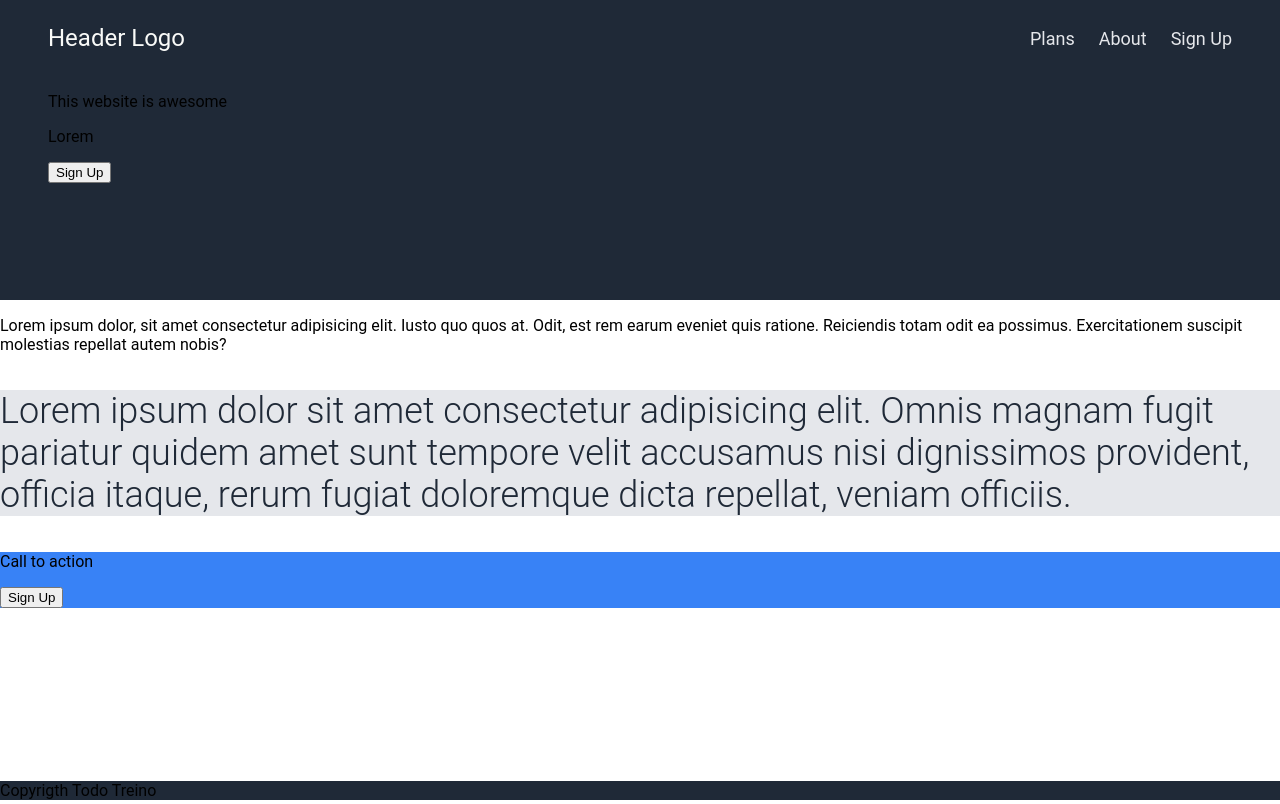
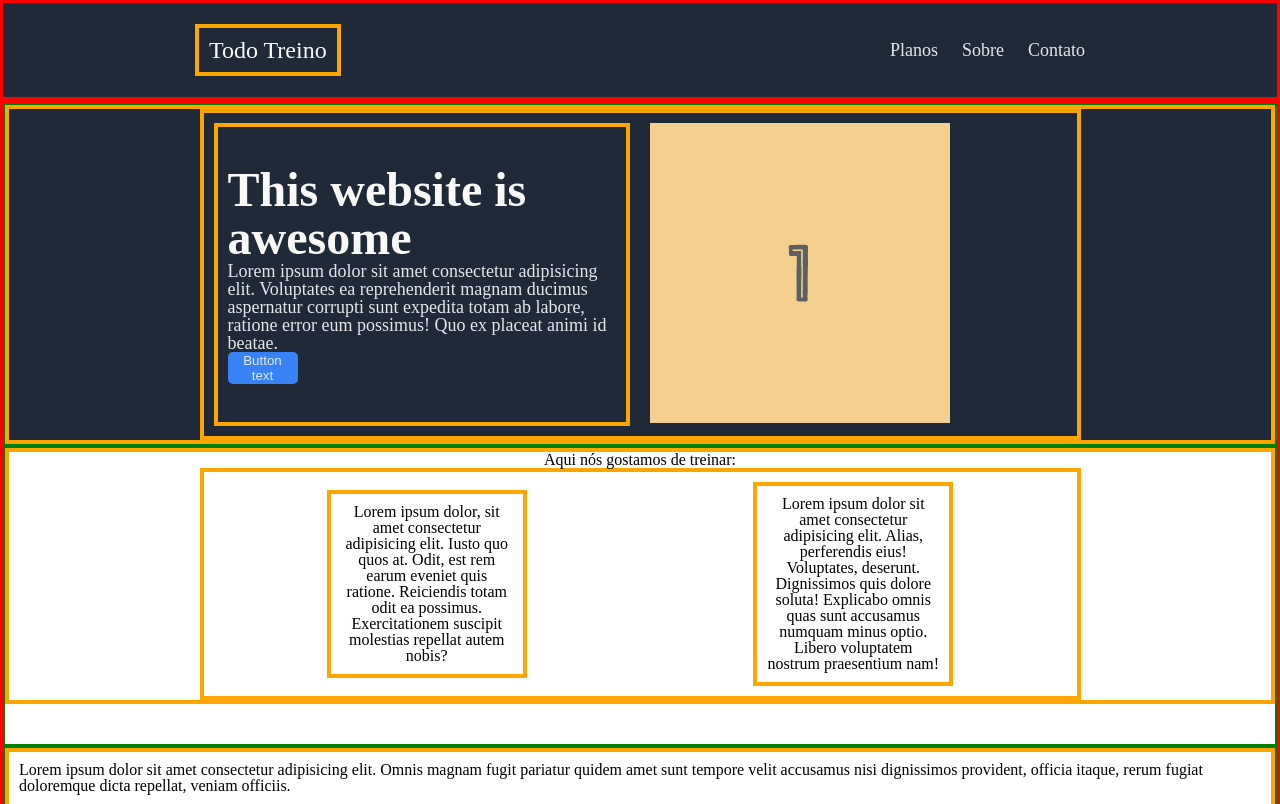
Before and after one commit to lucpax/odin-landing-page, a plain HTML site: page index.html in a window 1280 px wide. Shown: the top 804 px of the page. Drawn offline with Linux system fonts and the light colour scheme.

Commit message:
change the layout

```diff
--- a/index.html
+++ b/index.html
@@ -7,42 +7,77 @@
     <link rel="stylesheet" href="style.css">
 </head>
 <body>
+    <header>
+        <div class="logo">
+            <h1>Todo Treino</h1>
+        </div>
+        <nav>
+            <ul>
+                <li>Planos</li>
+                <li>Sobre</li>
+                <li>Contato</li>
+            </ul>
+        </nav>
+    </header>
+
+
+
+    <main>
+        <section>
             <div class="hero">
-    <div class="header">
-        <p>Header Logo</p>
-        <div class="header-links">
-        <ul>
-            <li>Plans</li>
-            <li>About</li>
-            <li>Sign Up</li>
-        </ul>
+
+                <div class="hero-module">
+
+                    <div class="welcome-text">
+                        <h1 class="hero-title">This website is awesome</h1>
+                        <p class="hero-text">Lorem ipsum dolor sit amet consectetur adipisicing elit. Voluptates ea reprehenderit magnam ducimus aspernatur corrupti sunt expedita totam ab labore, ratione error eum possimus! Quo ex placeat animi id beatae.</p>
+                        <button href="#">Button text</button>
                     </div>
+
+                    <picture>
+                        <img src="img/one.svg" alt="teste">
+                    </picture>
+
                 </div>
-    <div class="hero-text">
-        <p>This website is awesome</p>
-        <p>Lorem</p>
-    <button>Sign Up</button>
-    <!-- <img> -->
+
             </div>
-    </div>
-    <div class="content">
+        </section>
+        <section>
             <div class="information">
+                <h2 class="information-title">Aqui nós gostamos de treinar:</h2>
+                <div class="info-items-container">
                     <div class="info-item">
                         <p>Lorem ipsum dolor, sit amet consectetur adipisicing elit. Iusto quo quos at. Odit, est rem earum eveniet quis ratione. Reiciendis totam odit ea possimus. Exercitationem suscipit molestias repellat autem nobis?</p>
                     </div>
+                    <div class="info-item">
+                        <p>Lorem ipsum dolor sit amet consectetur adipisicing elit. Alias, perferendis eius! Voluptates, deserunt. Dignissimos quis dolore soluta! Explicabo omnis quas sunt accusamus numquam minus optio. Libero voluptatem nostrum praesentium nam!</p>
                     </div>
+                </div>
+            </div>
+        </section>
+        <section>
             <div class="quote">
                 <p class="quote-text">Lorem ipsum dolor sit amet consectetur adipisicing elit. Omnis magnam fugit pariatur quidem amet sunt tempore velit accusamus nisi dignissimos provident, officia itaque, rerum fugiat doloremque dicta repellat, veniam officiis.</p>
             </div>
-    <div class="cta-container">
+
+        </section>
+        <section>
             <div class="cta">
-            <p>Call to action</p>
-            <button>Sign Up</button>
+                <div class="cta-banner">
+                    <p>call to action</p>
+                    <button>Sign up</button>
                 </div>
             </div>
-    </div>
-    <div class="footer">
-        Copyrigth Todo Treino
-    </div>
+        </section>
+
+    </main>
+
+    <footer><p>Copyrigth Todo Treino</p></footer>
+
+
+
+
+
+
 </body>
 </html>
--- /dev/null
+++ b/meyer-reset.css
@@ -0,0 +1,48 @@
+/* http://meyerweb.com/eric/tools/css/reset/
+   v2.0 | 20110126
+   License: none (public domain)
+*/
+
+html, body, div, span, applet, object, iframe,
+h1, h2, h3, h4, h5, h6, p, blockquote, pre,
+a, abbr, acronym, address, big, cite, code,
+del, dfn, em, img, ins, kbd, q, s, samp,
+small, strike, strong, sub, sup, tt, var,
+b, u, i, center,
+dl, dt, dd, ol, ul, li,
+fieldset, form, label, legend,
+table, caption, tbody, tfoot, thead, tr, th, td,
+article, aside, canvas, details, embed,
+figure, figcaption, footer, header, hgroup,
+menu, nav, output, ruby, section, summary,
+time, mark, audio, video {
+	margin: 0;
+	padding: 0;
+	border: 0;
+	font-size: 100%;
+	font: inherit;
+	vertical-align: baseline;
+}
+/* HTML5 display-role reset for older browsers */
+article, aside, details, figcaption, figure,
+footer, header, hgroup, menu, nav, section {
+	display: block;
+}
+body {
+	line-height: 1;
+}
+ol, ul {
+	list-style: none;
+}
+blockquote, q {
+	quotes: none;
+}
+blockquote:before, blockquote:after,
+q:before, q:after {
+	content: '';
+	content: none;
+}
+table {
+	border-collapse: collapse;
+	border-spacing: 0;
+}
--- a/style.css
+++ b/style.css
@@ -1,29 +1,78 @@
+@import 'meyer-reset.css';
+
+/* SETUP */
+
+* {
+    box-sizing: border-box;
+}
+/* picture {
+    display: block;
+}
+
+img {
+    display: block;
+    width: 100%;
+    height: auto;
+} */
+
+header, footer, main {
+    border: 3px solid red;
+    min-height: 100px;
+}
+
+section {
+    border: 2px solid green;
+    min-height: 300px;
+}
+
+a {
+    color: inherit;
+    text-decoration: none;
+}
+
+p a, li a {
+    color: blue;
+    text-decoration: underline;
+}
+
+/* STRUCTURE */
+
 body {
-    font-family: Roboto;
-    margin: 0;
-    padding: 0;
-    height: 100vh;
-    box-sizing: border-box;
     display: flex;
     flex-direction: column;
+    min-height: 100vh;
 }
 
-.hero {
-    background-color: #1F2937;
-    height: 300px;
+main {
+    flex-grow: 1;
+}
+
+div {
+    border: 4px solid orange;
+    padding: 10px;
+}
+
+/* Modules */
+.hero-module {
     display: flex;
-    flex-direction: column;
-    padding: 0 48px;
+    gap: 20px;
 }
-.header {
+
+.hero-module :is(.welcome-text, picture) {
+    flex-basis: 50%;
+}
+
+header {
     display: flex;
     justify-content: space-between;
     align-items: center;
-    font-size: 24px;
-    color: #f9faf8;
 }
 
-ul {
+header, footer {
+    background-color: #1F2937;
+    padding: 0 15%;
+}
+nav ul{
     margin: 0;
     padding: 0;
     list-style: none;
@@ -33,14 +82,58 @@ ul {
     color: #E5E7EB;
 }
 
-.hero-text {
-    flex: 1;
+.logo {
+    font-size: 24px;
+    color: #f9faf8;
 }
 
+button {
+    background-color: #3882F6;
+    width: 70px;
+    border-radius: 5px;
+    border: none;
+    color: #E5E7EB;
+}
 
-.content {
-    flex: 1;
+ .hero {
+    background-color: #1F2937;
+    padding: 0 15%;
 }
+
+.welcome-text {
+    display: flex;
+    flex-direction: column;
+    justify-content: center;
+}
+
+.hero-title {
+    font-size: 48px;
+    font-weight: 900;
+    color: #f9faf8;
+    margin: 0;
+}
+
+.hero-text {
+    font-size: 18px;
+    color: #E5E7EB;
+}
+
+.information {
+    padding: 0 15%;
+    text-align: center;
+
+}
+.info-items-container {
+    display: flex;
+    justify-content: space-around;
+    align-items: center;
+
+}
+.info-item {
+    width: 200px;
+}
+
+/*
 .quote {
     background-color: #E5E7EB;
 }
@@ -49,11 +142,15 @@ ul {
     color: #1F2937;
     font-weight: 300;
 }
-
+*/
 .cta {
+    min-height: 300px;
+    display: flex;
+    justify-content: center;
+    align-items: center;
+}
+.cta-banner {
     background-color: #3882F6;
+    width: 70%;
+    height: 50;
 }
-
-.footer {
-    background-color: #1F2937;
-}
```
Also changed, not shown: img/one.svg (added). Lines whose indentation alone changed are shown as unchanged.
